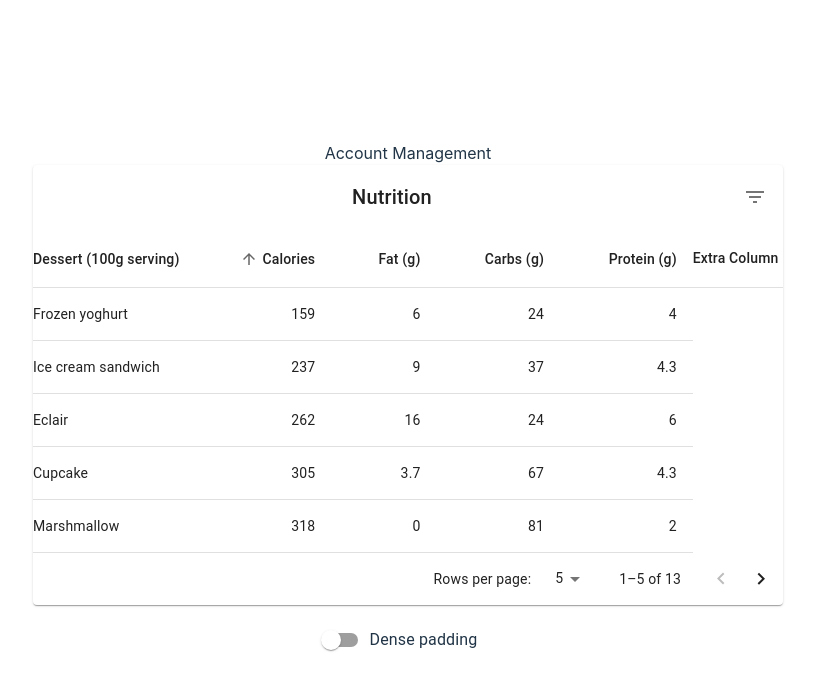
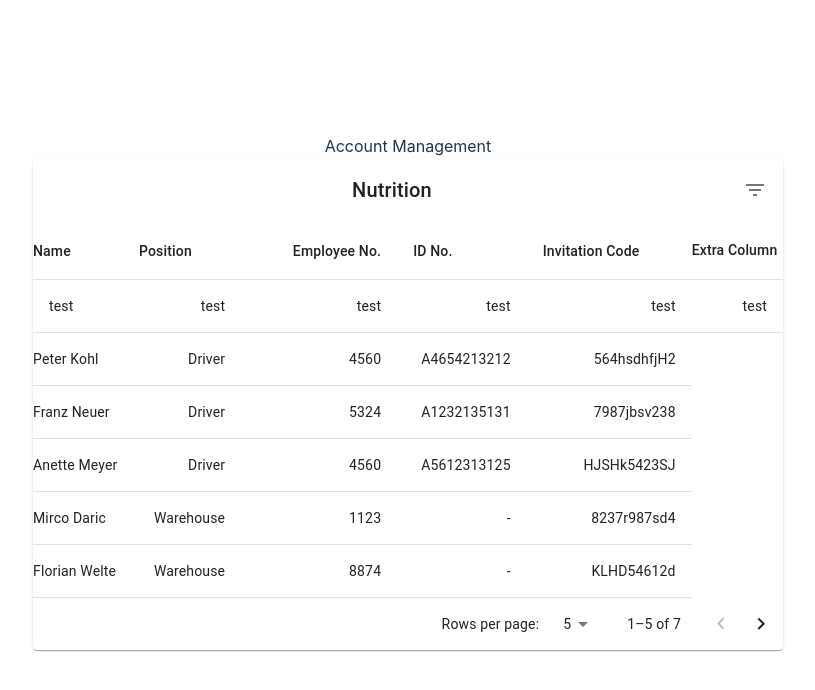
Before and after one commit to danielszabo88/bonisoft, a React (Vite) app: page / in a window 1280 px wide. Shown: the top 690 px of the page, without its empty margins (232-1047 px from the left). Built offline with nearby package versions, Linux system fonts and the light colour scheme.

Commit message:
adjusting data content

```diff
--- a/src/AccountTable/AccountTable.jsx
+++ b/src/AccountTable/AccountTable.jsx
@@ -1,51 +1,43 @@
-import * as React from 'react';
-import PropTypes from 'prop-types';
-import { alpha } from '@mui/material/styles';
-import Box from '@mui/material/Box';
-import Table from '@mui/material/Table';
-import TableBody from '@mui/material/TableBody';
-import TableCell from '@mui/material/TableCell';
-import TableContainer from '@mui/material/TableContainer';
-import TableHead from '@mui/material/TableHead';
-import TablePagination from '@mui/material/TablePagination';
-import TableRow from '@mui/material/TableRow';
-import TableSortLabel from '@mui/material/TableSortLabel';
-import Toolbar from '@mui/material/Toolbar';
-import Typography from '@mui/material/Typography';
-import Paper from '@mui/material/Paper';
-import IconButton from '@mui/material/IconButton';
-import Tooltip from '@mui/material/Tooltip';
-import FormControlLabel from '@mui/material/FormControlLabel';
-import Switch from '@mui/material/Switch';
-import DeleteIcon from '@mui/icons-material/Delete';
-import FilterListIcon from '@mui/icons-material/FilterList';
-import { visuallyHidden } from '@mui/utils';
+import * as React from "react";
+import PropTypes from "prop-types";
+import { alpha } from "@mui/material/styles";
+import Box from "@mui/material/Box";
+import Table from "@mui/material/Table";
+import TableBody from "@mui/material/TableBody";
+import TableCell from "@mui/material/TableCell";
+import TableContainer from "@mui/material/TableContainer";
+import TableHead from "@mui/material/TableHead";
+import TablePagination from "@mui/material/TablePagination";
+import TableRow from "@mui/material/TableRow";
+import TableSortLabel from "@mui/material/TableSortLabel";
+import Toolbar from "@mui/material/Toolbar";
+import Typography from "@mui/material/Typography";
+import Paper from "@mui/material/Paper";
+import IconButton from "@mui/material/IconButton";
+import Tooltip from "@mui/material/Tooltip";
+import DeleteIcon from "@mui/icons-material/Delete";
+import FilterListIcon from "@mui/icons-material/FilterList";
+import { visuallyHidden } from "@mui/utils";
 
-function createData(id, name, calories, fat, carbs, protein) {
+function createData(id, name, position, e_no, id_no, inv_code) {
   return {
     id,
     name,
-    calories,
-    fat,
-    carbs,
-    protein,
+    position,
+    e_no,
+    id_no,
+    inv_code,
   };
 }
 
 const rows = [
-  createData(1, 'Cupcake', 305, 3.7, 67, 4.3),
-  createData(2, 'Donut', 452, 25.0, 51, 4.9),
-  createData(3, 'Eclair', 262, 16.0, 24, 6.0),
-  createData(4, 'Frozen yoghurt', 159, 6.0, 24, 4.0),
-  createData(5, 'Gingerbread', 356, 16.0, 49, 3.9),
-  createData(6, 'Honeycomb', 408, 3.2, 87, 6.5),
-  createData(7, 'Ice cream sandwich', 237, 9.0, 37, 4.3),
-  createData(8, 'Jelly Bean', 375, 0.0, 94, 0.0),
-  createData(9, 'KitKat', 518, 26.0, 65, 7.0),
-  createData(10, 'Lollipop', 392, 0.2, 98, 0.0),
-  createData(11, 'Marshmallow', 318, 0, 81, 2.0),
-  createData(12, 'Nougat', 360, 19.0, 9, 37.0),
-  createData(13, 'Oreo', 437, 18.0, 63, 4.0),
+  createData(1, "Peter Kohl", "Driver", 4560, "A4654213212", "564hsdhfjH2"),
+  createData(2, "Franz Neuer", "Driver", 5324, "A1232135131", "7987jbsv238"),
+  createData(3, "Anette Meyer", "Driver", 4560, "A5612313125", "HJSHk5423SJ"),
+  createData(4, "Mirco Daric", "Warehouse", 1123, "-", "8237r987sd4"),
+  createData(5, "Florian Welte", "Warehouse", 8874, "-", "KLHD54612d"),
+  createData(6, "Hans Muster", "Warehouse", 2838, "-", "4f15ee0695d"),
+  createData(7, "Macro Daric", "Manager", 3572, "A4684211313", "f386fd93ba6"),
 ];
 
 function descendingComparator(a, b, orderBy) {
@@ -59,7 +51,7 @@ function descendingComparator(a, b, orderBy) {
 }
 
 function getComparator(order, orderBy) {
-  return order === 'desc'
+  return order === "desc"
     ? (a, b) => descendingComparator(a, b, orderBy)
     : (a, b) => -descendingComparator(a, b, orderBy);
 }
@@ -82,40 +74,39 @@ function stableSort(array, comparator) {
 
 const headCells = [
   {
-    id: 'name',
+    id: "name",
     numeric: false,
     disablePadding: true,
-    label: 'Dessert (100g serving)',
+    label: "Name",
   },
   {
-    id: 'calories',
+    id: "position",
+    numeric: false,
+    disablePadding: false,
+    label: "Position",
+  },
+  {
+    id: "e_no",
     numeric: true,
     disablePadding: false,
-    label: 'Calories',
+    label: "Employee No.",
   },
   {
-    id: 'fat',
-    numeric: true,
+    id: "id_no",
+    numeric: false,
     disablePadding: false,
-    label: 'Fat (g)',
+    label: "ID No.",
   },
   {
-    id: 'carbs',
-    numeric: true,
+    id: "inv_code",
+    numeric: false,
     disablePadding: false,
-    label: 'Carbs (g)',
-  },
-  {
-    id: 'protein',
-    numeric: true,
-    disablePadding: false,
-    label: 'Protein (g)',
+    label: "Invitation Code",
   },
 ];
 
 function EnhancedTableHead(props) {
-  const { order, orderBy, onRequestSort } =
-    props;
+  const { order, orderBy, onRequestSort } = props;
   const createSortHandler = (property) => (event) => {
     onRequestSort(event, property);
   };
@@ -126,32 +117,27 @@ function EnhancedTableHead(props) {
         {headCells.map((headCell) => (
           <TableCell
             key={headCell.id}
-            align={headCell.numeric ? 'right' : 'left'}
-            padding={headCell.disablePadding ? 'none' : 'normal'}
+            align={headCell.numeric ? "right" : "left"}
+            padding={headCell.disablePadding ? "none" : "normal"}
             sortDirection={orderBy === headCell.id ? order : false}
           >
             <TableSortLabel
               active={orderBy === headCell.id}
-              direction={orderBy === headCell.id ? order : 'asc'}
+              direction={orderBy === headCell.id ? order : "asc"}
               onClick={createSortHandler(headCell.id)}
             >
               {headCell.label}
               {orderBy === headCell.id ? (
                 <Box component="span" sx={visuallyHidden}>
-                  {order === 'desc' ? 'sorted descending' : 'sorted ascending'}
+                  {order === "desc" ? "sorted descending" : "sorted ascending"}
                 </Box>
               ) : null}
             </TableSortLabel>
           </TableCell>
         ))}
-        <TableCell
-            key="test"
-            align='left'
-            padding='none'
-            sortDirection={false}
-          >
-            <div>Extra Column</div>
-          </TableCell>
+        <TableCell key="test" align="left" padding="none" sortDirection={false}>
+          <div>Extra Column</div>
+        </TableCell>
       </TableRow>
     </TableHead>
   );
@@ -161,7 +147,7 @@ EnhancedTableHead.propTypes = {
   numSelected: PropTypes.number.isRequired,
   onRequestSort: PropTypes.func.isRequired,
   onSelectAllClick: PropTypes.func.isRequired,
-  order: PropTypes.oneOf(['asc', 'desc']).isRequired,
+  order: PropTypes.oneOf(["asc", "desc"]).isRequired,
   orderBy: PropTypes.string.isRequired,
   rowCount: PropTypes.number.isRequired,
 };
@@ -176,13 +162,16 @@ function EnhancedTableToolbar(props) {
         pr: { xs: 1, sm: 1 },
         ...(numSelected > 0 && {
           bgcolor: (theme) =>
-            alpha(theme.palette.primary.main, theme.palette.action.activatedOpacity),
+            alpha(
+              theme.palette.primary.main,
+              theme.palette.action.activatedOpacity
+            ),
         }),
       }}
     >
       {numSelected > 0 ? (
         <Typography
-          sx={{ flex: '1 1 100%' }}
+          sx={{ flex: "1 1 100%" }}
           color="inherit"
           variant="subtitle1"
           component="div"
@@ -191,7 +180,7 @@ function EnhancedTableToolbar(props) {
         </Typography>
       ) : (
         <Typography
-          sx={{ flex: '1 1 100%' }}
+          sx={{ flex: "1 1 100%" }}
           variant="h6"
           id="tableTitle"
           component="div"
@@ -222,16 +211,15 @@ EnhancedTableToolbar.propTypes = {
 };
 
 export default function AccountTable() {
-  const [order, setOrder] = React.useState('asc');
-  const [orderBy, setOrderBy] = React.useState('calories');
+  const [order, setOrder] = React.useState("asc");
+  const [orderBy, setOrderBy] = React.useState("calories");
   const [selected, setSelected] = React.useState([]);
   const [page, setPage] = React.useState(0);
-  const [dense, setDense] = React.useState(false);
   const [rowsPerPage, setRowsPerPage] = React.useState(5);
 
   const handleRequestSort = (event, property) => {
-    const isAsc = orderBy === property && order === 'asc';
-    setOrder(isAsc ? 'desc' : 'asc');
+    const isAsc = orderBy === property && order === "asc";
+    setOrder(isAsc ? "desc" : "asc");
     setOrderBy(property);
   };
 
@@ -257,7 +245,7 @@ export default function AccountTable() {
     } else if (selectedIndex > 0) {
       newSelected = newSelected.concat(
         selected.slice(0, selectedIndex),
-        selected.slice(selectedIndex + 1),
+        selected.slice(selectedIndex + 1)
       );
     }
     setSelected(newSelected);
@@ -272,10 +260,6 @@ export default function AccountTable() {
     setPage(0);
   };
 
-  const handleChangeDense = (event) => {
-    setDense(event.target.checked);
-  };
-
   const isSelected = (id) => selected.indexOf(id) !== -1;
 
   // Avoid a layout jump when reaching the last page with empty rows.
@@ -286,20 +270,20 @@ export default function AccountTable() {
     () =>
       stableSort(rows, getComparator(order, orderBy)).slice(
         page * rowsPerPage,
-        page * rowsPerPage + rowsPerPage,
+        page * rowsPerPage + rowsPerPage
       ),
-    [order, orderBy, page, rowsPerPage],
+    [order, orderBy, page, rowsPerPage]
   );
 
   return (
-    <Box sx={{ width: '100%' }}>
-      <Paper sx={{ width: '100%', mb: 2 }}>
+    <Box sx={{ width: "100%" }}>
+      <Paper sx={{ width: "100%", mb: 2 }}>
         <EnhancedTableToolbar numSelected={selected.length} />
         <TableContainer>
           <Table
             sx={{ minWidth: 750 }}
             aria-labelledby="tableTitle"
-            size={dense ? 'small' : 'medium'}
+            size="medium"
           >
             <EnhancedTableHead
               numSelected={selected.length}
@@ -310,6 +294,23 @@ export default function AccountTable() {
               rowCount={rows.length}
             />
             <TableBody>
+              <TableRow
+                hover
+                onClick={() => console.log("clicked")}
+                role="checkbox"
+                aria-checked={false}
+                tabIndex={-1}
+                key="test"
+                selected={false}
+                sx={{ cursor: "pointer" }}
+              >
+                <TableCell>test</TableCell>
+                <TableCell align="right">test</TableCell>
+                <TableCell align="right">test</TableCell>
+                <TableCell align="right">test</TableCell>
+                <TableCell align="right">test</TableCell>
+                <TableCell align="right">test</TableCell>
+              </TableRow>
               {visibleRows.map((row, index) => {
                 const isItemSelected = isSelected(row.id);
                 const labelId = `enhanced-table-checkbox-${index}`;
@@ -323,9 +324,8 @@ export default function AccountTable() {
                     tabIndex={-1}
                     key={row.id}
                     selected={isItemSelected}
-                    sx={{ cursor: 'pointer' }}
+                    sx={{ cursor: "pointer" }}
                   >
-
                     <TableCell
                       component="th"
                       id={labelId}
@@ -334,17 +334,17 @@ export default function AccountTable() {
                     >
                       {row.name}
                     </TableCell>
-                    <TableCell align="right">{row.calories}</TableCell>
-                    <TableCell align="right">{row.fat}</TableCell>
-                    <TableCell align="right">{row.carbs}</TableCell>
-                    <TableCell align="right">{row.protein}</TableCell>
+                    <TableCell align="right">{row.position}</TableCell>
+                    <TableCell align="right">{row.e_no}</TableCell>
+                    <TableCell align="right">{row.id_no}</TableCell>
+                    <TableCell align="right">{row.inv_code}</TableCell>
                   </TableRow>
                 );
               })}
               {emptyRows > 0 && (
                 <TableRow
                   style={{
-                    height: (dense ? 33 : 53) * emptyRows,
+                    height: 53 * emptyRows,
                   }}
                 >
                   <TableCell colSpan={6} />
@@ -363,10 +363,6 @@ export default function AccountTable() {
           onRowsPerPageChange={handleChangeRowsPerPage}
         />
       </Paper>
-      <FormControlLabel
-        control={<Switch checked={dense} onChange={handleChangeDense} />}
-        label="Dense padding"
-      />
     </Box>
   );
 }
```
